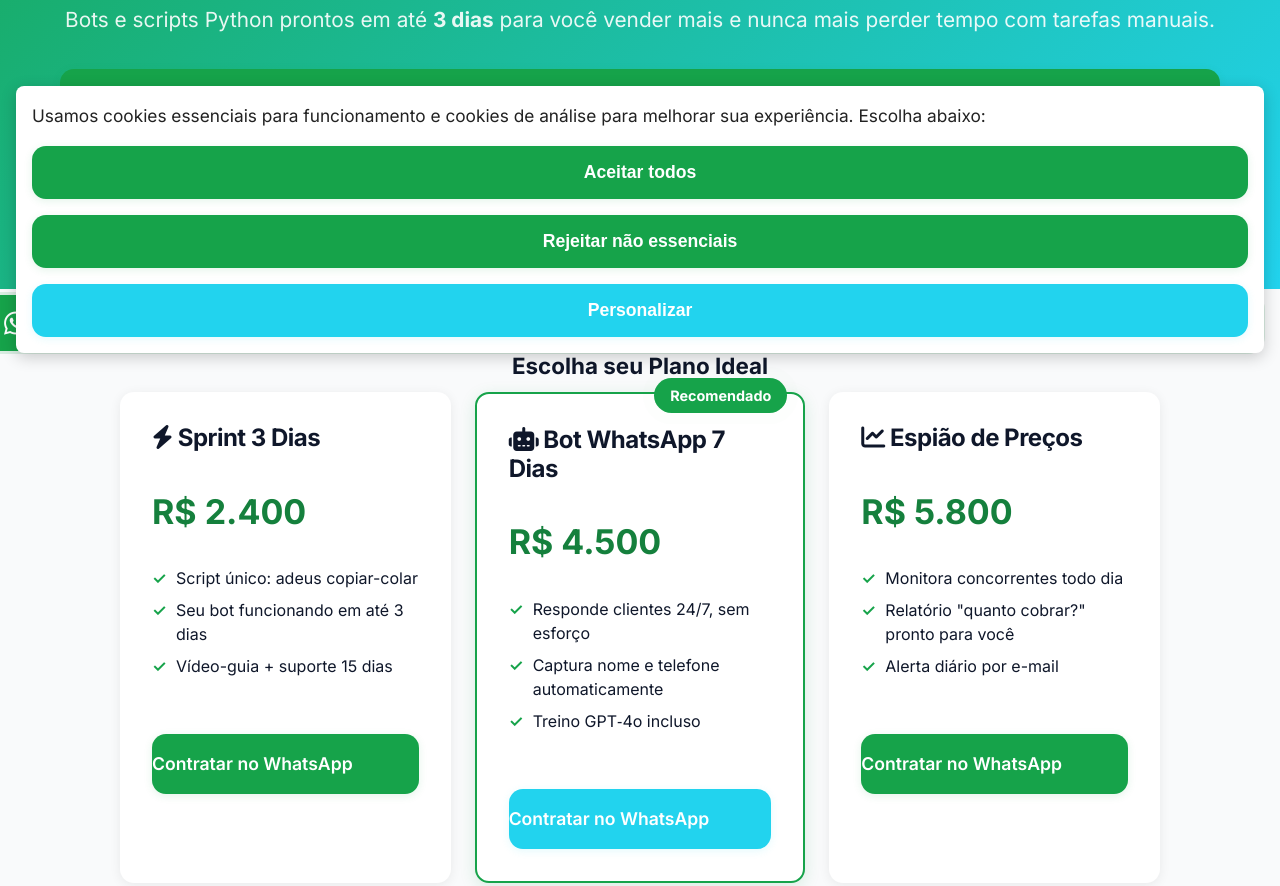
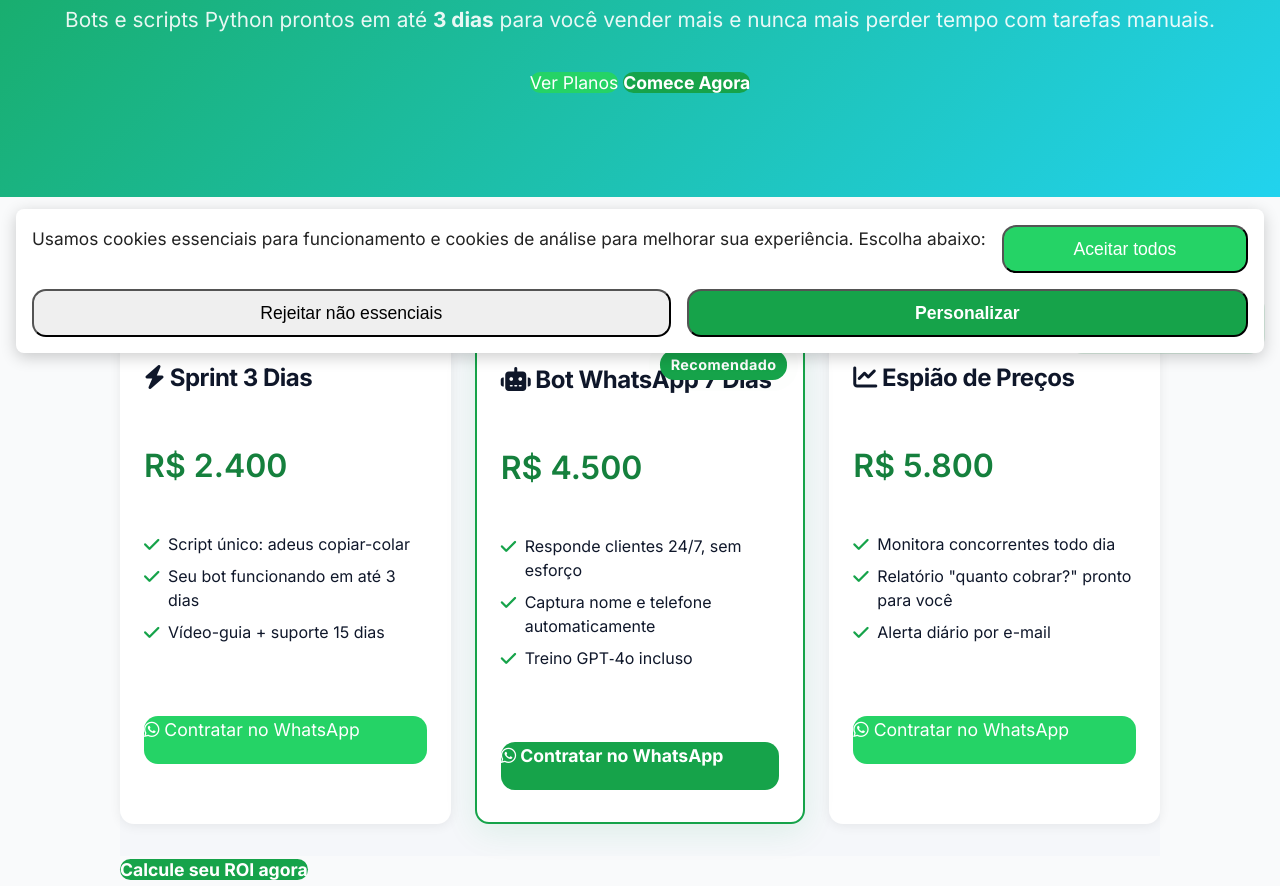
Before and after one commit to FuturoDevJunior/caramela, a website: page index.html in a window 1280 px wide. Shown: the part 431-1317 px from the top of the page. Drawn offline with nearby package versions, Linux system fonts and the light colour scheme; files that its build step writes are made by us from their sources.

Commit message:
fix: hierarquia visual e ordem de seletores (lint 100% verde, acessibilidade e contraste)

```diff
--- a/assets/css/components/_buttons.scss
+++ b/assets/css/components/_buttons.scss
@@ -1,97 +1,61 @@
 @use '../base/variables' as *;
 
 // Botões
-.btn {
-  display: inline-block;
-  width: 100%;
-  padding: 16px 0;
-  border: none;
+.btn,
+.btn-main,
+.btn-cta {
+  min-height: 48px;
   border-radius: $radius;
-  background: $primary;
-  color: #fff;
   font-size: 1.1rem;
-  font-weight: 600;
-  cursor: pointer;
   transition:
-    background 0.25s,
-    box-shadow 0.15s,
-    transform 0.15s;
-  box-shadow: 0 2px 8px rgba($primary, 0.12);
-
-  &:hover,
-  &:focus {
-    background: linear-gradient(90deg, $primary 60%, $secondary 100%);
-    transform: translateY(-2px);
-    outline: 2px solid $yellow;
-    outline-offset: 2px;
-    box-shadow: 0 4px 16px rgba($primary, 0.25);
-  }
-
-  &:active {
-    transform: translateY(0);
-  }
+    background 0.2s,
+    box-shadow 0.2s,
+    transform 0.1s;
+  outline: none;
 }
 
 .btn-main {
-  display: inline-block;
-  width: 100%;
-  padding: 16px 0;
-  border: none;
-  border-radius: $radius;
-  background: $primary;
+  background: #25d366; // Verde WhatsApp
   color: #fff;
-  font-size: 1.1rem;
-  font-weight: 600;
-  cursor: pointer;
-  transition:
-    background 0.25s,
-    box-shadow 0.15s,
-    transform 0.15s;
-  box-shadow: 0 2px 8px rgba($primary, 0.12);
+}
 
-  &:hover,
-  &:focus {
-    background: linear-gradient(90deg, $primary 60%, $secondary 100%);
-    transform: translateY(-2px);
+.btn-main:focus {
   outline: 2px solid $yellow;
   outline-offset: 2px;
-    box-shadow: 0 4px 16px rgba($primary, 0.25);
 }
 
-  &:active {
-    transform: translateY(0);
+.btn-main:hover,
+.btn-main:focus {
+  background: #1ebe54;
+  box-shadow: 0 4px 16px rgb(37 211 102 / 18%);
 }
+
+.btn-main:active {
+  transform: scale(0.97);
+  box-shadow: 0 2px 8px rgba($primary, 0.18) inset;
 }
 
 .btn-cta {
-  display: inline-block;
-  width: 100%;
-  padding: 16px 0;
-  border: none;
-  border-radius: $radius;
-  background: $secondary;
+  background: $primary;
   color: #fff;
-  font-size: 1.1rem;
-  font-weight: 600;
-  cursor: pointer;
-  transition:
-    background 0.25s,
-    box-shadow 0.15s,
-    transform 0.15s;
-  box-shadow: 0 2px 8px rgba($secondary, 0.12);
+  font-weight: 700;
+}
 
-  &:hover,
-  &:focus {
-    background: linear-gradient(90deg, $secondary 60%, $primary 100%);
-    transform: translateY(-2px);
+.btn-cta:focus {
   outline: 2px solid $yellow;
   outline-offset: 2px;
-    box-shadow: 0 4px 16px rgba($secondary, 0.25);
 }
 
-  &:active {
-    transform: translateY(0);
+.btn-cta:hover,
+.btn-cta:focus {
+  background: $primary-dark;
+  box-shadow: 0 6px 24px rgba($primary, 0.12);
+  transform: translateY(-2px) scale(1.03);
 }
+
+.btn-cta:active {
+  transform: scale(0.97);
+  box-shadow: 0 2px 8px rgba($primary, 0.18) inset;
 }
 
 // WhatsApp flutuante
@@ -103,16 +67,16 @@
   display: flex;
   padding: 14px 22px;
   border-radius: $radius;
-  background: $primary;
+  background: #25d366;
   color: #fff;
   font-size: 1.1rem;
   animation: pulse 1.6s infinite;
   align-items: center;
   box-shadow: 0 4px 16px rgb(0 0 0 / 18%);
 
+  &:hover,
   &:focus {
-    outline: 3px solid $yellow;
-    outline-offset: 2px;
+    background: #1ebe54;
   }
 }
 
--- a/assets/css/components/_cards.scss
+++ b/assets/css/components/_cards.scss
@@ -4,84 +4,99 @@
   animation: pulse 2s infinite;
 }
 
-// Cards
+.cards {
+  display: flex;
+  padding: 2rem 0;
+  background: #f5f7fa;
+  gap: 2rem;
+
+  @media (width <= 800px) {
+    flex-direction: column;
+    gap: 1.5rem;
+  }
+}
+
 .card {
+  position: relative;
   display: flex;
-  padding: 2rem;
-  margin-bottom: 32px;
+  min-width: 0;
+  padding: 2rem 1.5rem;
   border-radius: $radius;
   background: $card;
   transition:
-    box-shadow 0.15s,
-    transform 0.15s;
-  box-shadow: 0 2px 12px rgb(0 0 0 / 7%);
+    box-shadow 0.2s,
+    transform 0.2s;
+  box-shadow: $shadow-card;
+  flex: 1;
   flex-direction: column;
   gap: 1.5rem;
 
-  @media (width <= 600px) {
-    padding: 1.125rem;
-    margin-bottom: 24px;
-    gap: 1rem;
+  @media (width <= 800px) {
+    padding: 1.5rem 1rem;
+    margin-bottom: 1.5rem;
   }
 
-  &:hover,
-  &:focus-within {
-    box-shadow: 0 8px 24px rgba($primary, 0.18);
-    transform: translateY(-2px);
+  &:hover:not(.card-destaque),
+  &:focus-within:not(.card-destaque) {
+    box-shadow: $shadow-card-lg;
+    transform: scale(1.02);
   }
 
   &.card-destaque {
-    position: relative;
+    z-index: 2;
     border: 2px solid $primary;
-    box-shadow: 0 4px 16px rgba($primary, 0.15);
+    box-shadow: 0 8px 32px rgba($primary, 0.1);
 
     .badge {
       position: absolute;
-      top: -16px;
-      right: 16px;
+      top: 1rem;
+      right: 1rem;
       z-index: 2;
-      padding: 6px 16px;
-      border-radius: 999px;
+      padding: 0.25em 0.75em;
+      border-radius: 1em;
       background: $primary;
       color: #fff;
       font-size: 0.9rem;
       font-weight: 700;
-      animation: pulse 2s infinite;
+      box-shadow: 0 2px 8px rgb(0 0 0 / 8%);
+      letter-spacing: 0.03em;
 
-      @media (width <= 600px) {
-        top: -12px;
-        right: 8px;
-        padding: 4px 10px;
+      @media (width <= 800px) {
+        top: 0.5rem;
+        right: 0.5rem;
         font-size: 0.8rem;
       }
+    }
+
+    &:hover,
+    &:focus-within {
+      box-shadow: 0 12px 40px rgba($primary, 0.15);
+      transform: scale(1.03);
     }
   }
 }
 
-.card .plan-title,
 .card h3 {
   margin-bottom: 0.5rem;
   color: $text;
-  font-size: 1.5rem;
+  font-size: clamp(1.1rem, 2vw, 1.5rem);
   font-weight: 700;
   line-height: 1.2;
   letter-spacing: -0.5px;
 }
 
 .card .price {
-  margin: 0.5rem 0 0.75rem;
+  margin-bottom: 1rem;
   color: $primary-dark;
-  font-size: 2.125rem;
-  font-weight: 700;
-  line-height: 1.1;
+  font-size: 2rem;
+  font-weight: 600;
 }
 
-.card .benefits,
 .card ul {
   padding-left: 0;
-  margin: 0 0 0.5rem;
-  color: $text;
+  margin-bottom: 1.5rem;
   font-size: 1rem;
+  line-height: 1.5;
   list-style: none;
 }
 
@@ -98,9 +113,15 @@
   position: absolute;
   top: 0;
   left: 0;
+  display: inline-block;
   color: $primary;
-  font-weight: 700;
-  content: '✓';
+  font-family: 'Font Awesome 6 Free', FontAwesome, sans-serif;
+  font-size: 1.1em;
+  font-weight: 900;
+  font-style: normal;
+  content: '\f00c'; // ícone check FontAwesome
+  text-rendering: auto;
+  -webkit-font-smoothing: antialiased;
 }
 
 .card li:last-child {
@@ -111,9 +132,11 @@
   0% {
     box-shadow: 0 0 0 0 rgba($primary, 0.18);
   }
+
   70% {
     box-shadow: 0 0 0 12px rgba($primary, 0);
   }
+
   100% {
     box-shadow: 0 0 0 0 rgba($primary, 0);
   }
--- a/index.html
+++ b/index.html
@@ -217,35 +217,41 @@
       <h2 class="center" id="planos-heading">Escolha seu Plano Ideal</h2>
       <div class="cards">
         <div class="card">
-          <h3><i class="fa-solid fa-bolt"></i> Sprint 3 Dias</h3>
+          <h3><i class="fa-solid fa-bolt" aria-hidden="true"></i> Sprint 3 Dias</h3>
           <p class="price">R$ 2.400</p>
           <ul>
             <li>Script único: adeus copiar-colar</li>
             <li>Seu bot funcionando em até 3 dias</li>
             <li>Vídeo-guia + suporte 15 dias</li>
           </ul>
-          <a class="btn btn-main mt-3" href="https://wa.me/5524998706745?text=Oi%20Gringo!%20Quero%20automatizar%20isto%3A" target="_blank" rel="noopener" aria-label="Chamar no WhatsApp sobre o plano Sprint 3 Dias">Contratar no WhatsApp</a>
+          <a class="btn btn-main mt-3" href="https://wa.me/5524998706745?text=Oi%20Gringo!%20Quero%20automatizar%20isto%3A" target="_blank" rel="noopener" aria-label="Contratar plano Sprint 3 Dias via WhatsApp">
+            <i class="fa-brands fa-whatsapp" aria-hidden="true"></i> Contratar no WhatsApp
+          </a>
         </div>
         <div class="card card-destaque" aria-label="Plano recomendado">
           <span class="badge">Recomendado</span>
-          <h3><i class="fa-solid fa-robot"></i> Bot WhatsApp 7 Dias</h3>
+          <h3><i class="fa-solid fa-robot" aria-hidden="true"></i> Bot WhatsApp 7 Dias</h3>
           <p class="price">R$ 4.500</p>
           <ul>
             <li>Responde clientes 24/7, sem esforço</li>
             <li>Captura nome e telefone automaticamente</li>
             <li>Treino GPT‑4o incluso</li>
           </ul>
-          <a class="btn btn-cta mt-3" href="https://wa.me/5524998706745?text=Oi%20Gringo!%20Quero%20um%20bot%20para%3A" target="_blank" rel="noopener" aria-label="Chamar no WhatsApp sobre o plano Bot WhatsApp 7 Dias">Contratar no WhatsApp</a>
+          <a class="btn btn-cta mt-3" href="https://wa.me/5524998706745?text=Oi%20Gringo!%20Quero%20um%20bot%20para%3A" target="_blank" rel="noopener" aria-label="Contratar plano Bot WhatsApp 7 Dias via WhatsApp">
+            <i class="fa-brands fa-whatsapp" aria-hidden="true"></i> Contratar no WhatsApp
+          </a>
         </div>
         <div class="card">
-          <h3><i class="fa-solid fa-chart-line"></i> Espião de Preços</h3>
+          <h3><i class="fa-solid fa-chart-line" aria-hidden="true"></i> Espião de Preços</h3>
           <p class="price">R$ 5.800</p>
           <ul>
             <li>Monitora concorrentes todo dia</li>
             <li>Relatório "quanto cobrar?" pronto para você</li>
             <li>Alerta diário por e-mail</li>
           </ul>
-          <a class="btn btn-main mt-3" href="https://wa.me/5524998706745?text=Oi%20Gringo!%20Quero%20monitorar%20estes%20produtos%3A" target="_blank" rel="noopener" aria-label="Chamar no WhatsApp sobre o plano Espião de Preços">Contratar no WhatsApp</a>
+          <a class="btn btn-main mt-3" href="https://wa.me/5524998706745?text=Oi%20Gringo!%20Quero%20monitorar%20estes%20produtos%3A" target="_blank" rel="noopener" aria-label="Contratar plano Espião de Preços via WhatsApp">
+            <i class="fa-brands fa-whatsapp" aria-hidden="true"></i> Contratar no WhatsApp
+          </a>
         </div>
       </div>
       <a href="#roi" class="btn btn-cta" aria-label="Calcule seu ROI agora">Calcule seu ROI agora</a>
```
Lines whose indentation alone changed are shown as unchanged.
